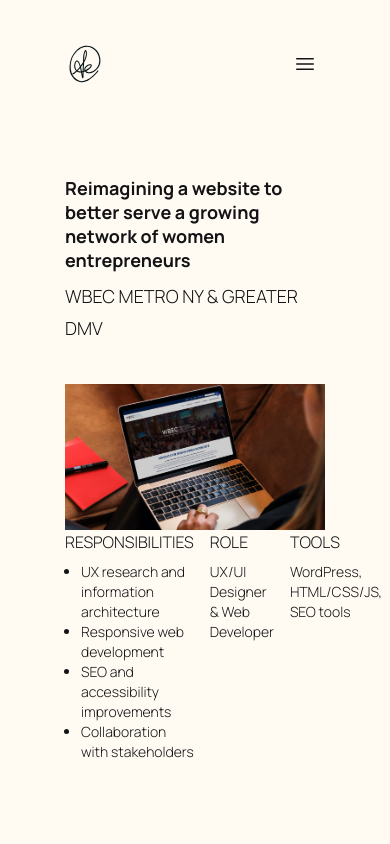
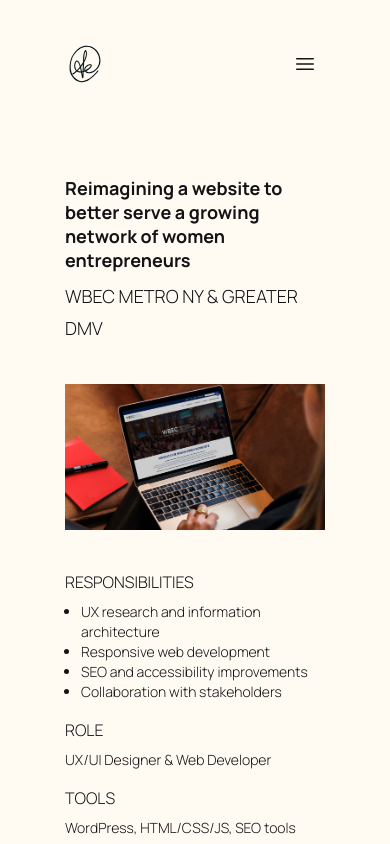
Before and after one commit to aescaba/portfolio, a Next.js app: page /work/wbecnydmv in a window 390 px wide. Shown: the top 844 px of the page. Built offline with nearby package versions, Linux system fonts and the light colour scheme.

Commit message:
refactoring work page setup with components - wbec test page

```diff
--- a/components/work/workmetadata.js
+++ b/components/work/workmetadata.js
@@ -14,7 +14,7 @@ export default function WorkMetadata({ responsibilities, role, tools }) {
     */
 
     return (
-        <div class="flex flex-row gap-4 mb-10">
+        <div class="flex flex-col lg:flex-row gap-4 mb-10">
 
             <TextBlock
                 numCols = "3"
--- a/components/work/workpage.js
+++ b/components/work/workpage.js
@@ -1,15 +1,50 @@
-import PageTitle from "../pagetitle";
+import Image from "next/image";
 
-export default function WorkPage({ title = "", children }) {
+// import PageTitle from "../pagetitle";
+import WorkHeading from "./workheading";
+import WorkMetadata from "./workmetadata";
+
+export default function WorkPage({
+    title = "",
+    client = "",
+    coverSrc = "",
+    coverAltText = "",
+    responsibilities = [],
+    role ="",
+    tools = "",
+    children
+}) {
 
     /*
-        title: string - page title
+        title: string | project title
+        client: string | the project's client
+
+        coverSrc: string(???) | path for the cover photo
+        coverAltText : string | alt text for the cover photo
+
+        responsibilities: array (strings) | responsibilities on a project
+        role: string | official role on a project
+        tools: string | tools used on a project
+
         children: the work sample content
     */
 
     return (
         <div class="font-light text-xl leading-8 pb-24">
-            <PageTitle title={title} />
+
+            <WorkHeading
+                title={title}
+                client={client}
+            />
+
+            <Image className="mb-10" src={coverSrc} alt={coverAltText} />
+
+            <WorkMetadata
+                responsibilities={responsibilities}
+                role={role}
+                tools={tools}
+            />
+
             {children}
         </div>
     );
--- a/pages/work/wbecnydmv.js
+++ b/pages/work/wbecnydmv.js
@@ -37,32 +37,14 @@ const client = "WBEC Metro NY & Greater DMV"
 
 export default function WBECNYDMV() {
   return (
-    <WorkPage>
-
-      {/* <Summary
-        summary={summary}
-        toolsList={toolsList}
-        imgInfo={imgInfo}
-        hasLink={true}
-        link="https://www.wbecnydmv.org/"
-        linkText="Visit Website"
-      /> */}
-
-      <WorkHeading
-        title={title}
-        client={client}
-      />
-
-      {/* row - full size image */}
-      {/* <WorkRow> */}
-        <Image class="" src={cover} alt="Mockup of WBEC site on a laptop someone is browsing" placeholder="blur"/>
-      {/* </WorkRow> */}
-
-      <WorkMetadata
-      responsibilities={responsibilities}
-      role={role}
-      tools={tools}
-      />
-    </WorkPage>
+    <WorkPage
+    title = {title}
+    client = {client}
+    coverSrc = {cover}
+    coverAltText = "Mockup of WBEC site on a laptop someone is browsing"
+    responsibilities = {responsibilities}
+    role ={role}
+    tools = {tools}
+    />
   );
 }
```
